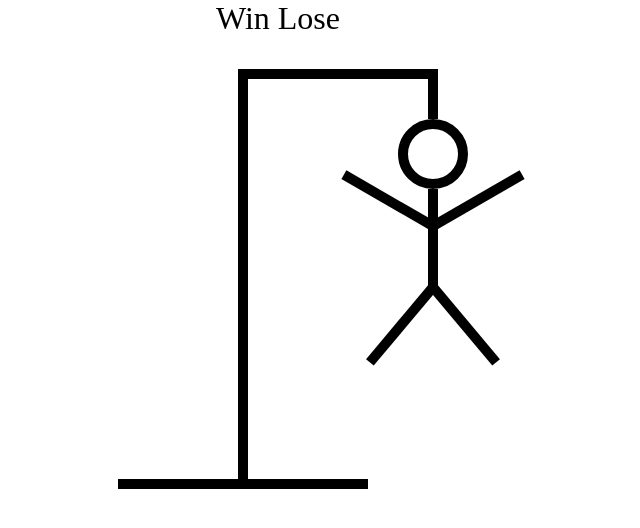
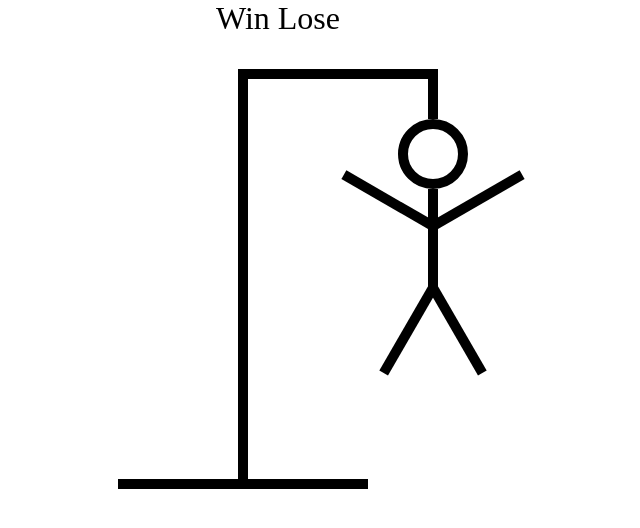
Before and after one commit to adamLangsti/Hangman, a React (Vite) app: page / in a window 1280 px wide. Shown: the top 528 px of the page, without its empty margins (362-1002 px from the left). Built offline with nearby package versions, Linux system fonts and the light colour scheme.

Commit message:
fix: small adjustment to angles of legs

```diff
--- a/src/styles.css
+++ b/src/styles.css
@@ -93,7 +93,7 @@
     position: absolute;
     right: -90px;
     top: 210px;
-    rotate: 50deg;
+    rotate: 60deg;
     transform-origin: left bottom;
 }
 
@@ -104,6 +104,6 @@
     position: absolute;
     right: 0px;
     top: 210px;
-    rotate: -50deg;
+    rotate: -60deg;
     transform-origin: right bottom;
 }
```
